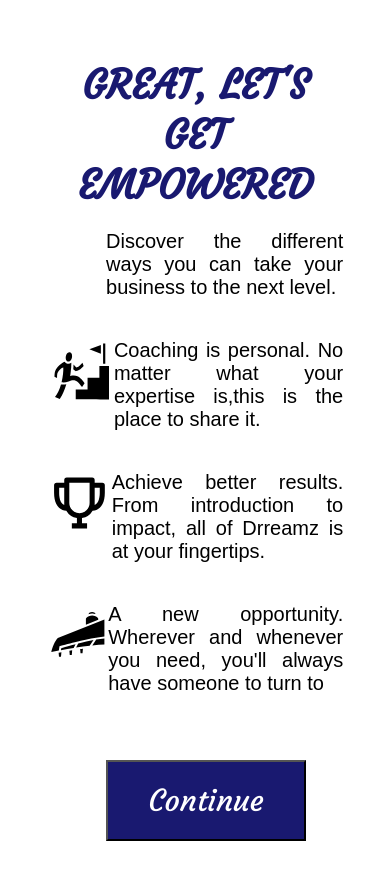
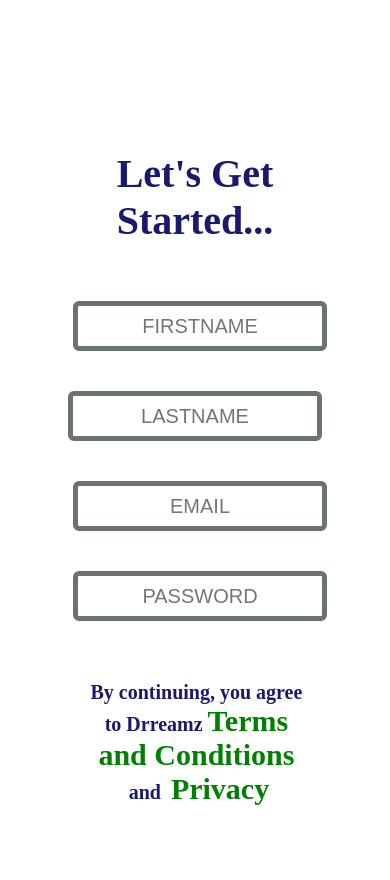
Before and after one commit to KRITARTH56/smart1, a React (Create React App) app: page / in a window 390 px wide. Shown: the top 880 px of the page. Built offline with nearby package versions, Linux system fonts and the light colour scheme.

Commit message:
my second commit

```diff
--- a/package.json
+++ b/package.json
@@ -2,7 +2,7 @@
   "name": "kt",
   "version": "0.1.0",
   "private": true,
-  "homepage": "http://KRITARTH56.github.io/page2slide2",
+  "homepage": "http://KRITARTH56.github.io/empowered",
   "dependencies": {
     "@testing-library/jest-dom": "^5.12.0",
     "@testing-library/react": "^11.2.6",
--- /dev/null
+++ b/src/CustomHooks.js
@@ -0,0 +1,19 @@
+import {useState} from 'react';
+
+const useSignUpForm = (initialValues, callback) => {
+  const [inputs, setInputs] = useState(initialValues);
+  const handleSubmit = (event) => {
+    if (event) event.preventDefault();
+      callback();
+  }
+  const handleInputChange = (event) => {
+    event.persist();
+    setInputs(inputs => ({...inputs, [event.target.name]: event.target.value}));
+  }
+  return {
+    handleSubmit,
+    handleInputChange,
+    inputs
+  };
+}
+export default useSignUpForm;
--- a/src/Icon.js
+++ /dev/null
@@ -1,39 +0,0 @@
-import React from 'react';
-import { BiTrophy} from "react-icons/bi";
-import {GiStairsGoal} from "react-icons/gi";
-import {GiPlaneWing} from "react-icons/gi";
-function Icon(){
-    return(
-        <div className="container">
-        <div className="wrapper">
-            <div className="title">
-            Great, let's get Empowered
-            </div>
-            <div className="para">
-                <p>Discover the different ways you can take your business to the next level.
-                </p>
-            </div>
-            <div className="col">
-            <GiStairsGoal className="style"/>
-                        <p>Coaching is personal. No matter what your expertise is,this is the place to share it.</p>
-                 </div>
-                 <div className="col">
-
-                  <BiTrophy  className="style"/>
-                    <p>Achieve better results. From introduction to impact, all of Drreamz is at your fingertips.</p>
-             </div>
-             <div className="col">
-
-                   <GiPlaneWing  className="style"/>
-                    <p>A new opportunity. Wherever and whenever you need, you'll always have someone to turn to</p>
-             </div>
-             <div  className="state">
-                 <button onPress="">
-                     Continue
-                 </button>
-             </div>
-        </div>
-        </div>
-    );
-}
-export default Icon;
--- /dev/null
+++ b/src/Signup.js
@@ -0,0 +1,40 @@
+import React from 'react';
+import useSignUpForm from './CustomHooks';
+
+const Signup = () => {
+  const signup = () => {
+    alert(`User Created!
+Name: ${inputs.firstName} ${inputs.lastName}
+Email: ${inputs.email}`);
+  }
+  const {inputs, handleInputChange, handleSubmit} = useSignUpForm({firstName: '', lastName: '', email: '', password1: ''},signup);
+  return (
+            <div className="regform"><h1>Let's Get Started... </h1>
+	              	<div class="main">
+                  <form onSubmit={handleSubmit} autoComplete="off">
+			                   <div id="name">
+
+                  <input className ="firstname" type="text" placeholder="FIRSTNAME" name="firstName" onChange={handleInputChange} value={inputs.firstName} required />
+
+
+                  <input className="lastname" type="text" placeholder="LASTNAME" name="lastName" onChange={handleInputChange} value={inputs.lastName} required />
+                     </div>
+
+                  <input className="company" type="email" placeholder="EMAIL" name="email" onChange={handleInputChange} value={inputs.email} required />
+
+                  <input className="company" type="password" placeholder="PASSWORD" name="password1" onChange={handleInputChange} value={inputs.password1}/>
+                  <div className="end">
+
+                 <h5> By continuing, you agree to Drreamz<span> <a href="www.google.com">Terms and Conditions</a></span> &nbsp;and&nbsp; <span><a href="www.gooogle.com">Privacy</a></span></h5>
+
+                </div>
+                  </form>
+                  </div>
+
+              </div>
+
+
+  )
+}
+
+export default Signup;
--- a/src/index.css
+++ b/src/index.css
@@ -1,70 +1,206 @@
-@import url('https://fonts.googleapis.com/css2?family=Courgette&display=swap');
-@import url('https://fonts.googleapis.com/css2?family=Courgette&display=swap');
-@import url('https://fonts.googleapis.com/css2?family=Courgette&display=swap');
+{
+  margin:0;
+  padding:0;
+}
 body{
-  width:100%;
-  height:100%;
-  overflow-x:hidden;
+  background-color:#fff;
+  margin-top:40px;
+  overflow:hidden;
+}
+.regform{
+  background-color:#fff;
+  text-align:center;
+  width:700px;
+  margin:auto;
+  border-radius:15px 15px 0px 0px;
+  color:#191970;
+  margin-top:125px;
+  margin-bottom:100px;
+  font-size:30px;
+
+}
+a{
+  color:green;
+  font-size:30px;
+  text-decoration:none;
+}
+.end{
+  font-size:40px;
+  margin-top:0px;
+  padding-left:7%;
+  padding-right:6%;
+}
+.main{
+  width:700px;
+  margin:auto;
+  height:80vh;
+}
+input{
+  margin-top:20px;
+  margin-bottom:20px;
+  padding:15px;
+  text-align:center;
+  font-size:20px;
+
+
+}
+form{
+  padding:10px;
+}
+.firstname{
+  position:relative;
+  border:5px solid #697274;
+  left:5px;
+  width:225px;
+  line-height:40px;
+  border-radius:4px;
+  padding:0 22px;
+  font-size:16;
+}
+.lastname{
+  position:relative;
+  left:0px;
+  border:5px solid #697274;
+  width:225px;
+  line-height:40px;
+  border-radius:6px;
+  padding:0 22px;
+  font-size:16;
+}
+.company{
+  position:relative;
+  left:5px;
+  border:5px solid #697274;
+  width:500px;
+  line-height:40px;
+  border-radius:6px;
+  padding:0 22px;
+  font-size:16;
+}
+@media only screen and (max-width: 700px){
+  body{
+  background-color:#fff;
+  margin-top:40px;
+  overflow:hidden;
+}
+.regform{
+  text-align:center;
+  width:500px;
+  margin:auto;
+  color:#191970;
+  border-radius:15px 15px 0px 0px;
+  margin-top:150px;
+  font-size:30px;
+}
+h5{
+  font-size:30px;
+  margin-bottom:50px;
+  padding-bottom:5%;
+}
+.main{
+  width:500px;
+  margin:auto;
+  height:80vh;
+}
+input{
+  margin-top:20px;
+  margin-bottom:20px;
+  padding:15px;
+  text-align:center;
+
+}
+form{
+  padding:10px;
+}
+.firstname{
+  position:relative;
+  border:5px solid #697274;
+  width:270px;
+  line-height:40px;
+  border-radius:6px;
+  padding:0 22px;
+  font-size:16;
+}
+.lastname{
+  position:relative;
+  border:5px solid #697274;
+    width:270px;
+  line-height:40px;
+  border-radius:6px;
+  padding:0 22px;
+  font-size:16;
+}
+.company{
+  position:relative;
+  left:5px;
+  border:5px solid #697274;
+  width:270px;
+  line-height:40px;
+  border-radius:6px;
+  padding:0 22px;
+  font-size:16;
+  }
+}
+@media only screen and (max-width: 500px){
+  body{
+  background-color:#fff;
+  margin-top:40px;
   overflow-y:scroll;
-  box-sizing:border-box;
-  padding:0;
-  margin:0;
-  font-family:"Josefin Sans",Sans-serif;
 }
-.wrapper
-{
-  min-height:100vh;
-  width:100%;
-  margin-top:60px;
-  padding-left:12%;
-  padding-right:12%;
-  box-sizing:border-box;
-  background:#fff;
-  box-shadow:1px 1px 1px rgba(0,0,0,0.125);
-}
-.title{
-  font-size:40px;
-  font-family:'Courgette' ;
- margin-top:20px;
-  font-weight:700;
+.regform{
+  text-align:center;
+  width:300px;
+  margin:auto;
   color:#191970;
-  text-transform:uppercase;
-  text-align:center;
-  margin-bottom:10px;
-}
-p{
-  text-align: justify;
-  font-style:'Courgette';
+  border-radius:15px 15px 0px 0px;
+  margin-top:150px;
   font-size:20px;
 }
-.col{
-  display:flex;
+.main{
+  width:300px;
+  margin:auto;
+  height:80vh;
 }
-.para{
-  font-weight:500;
-  font-style:'Itim';
-  padding-left:20%;
+h5{
+  font-size:20px;
+  padding:3%;
+}
+input{
+  margin-top:20px;
+  margin-bottom:20px;
+  padding:15px;
+  text-align:center;
 
 }
-button{
-  margin-top:45px;
-  display:flex;
-  flex-direction:column;
-  background-color:#191970;
-  width:90%;
-  align-items:center;
-  justify-content:center;
-  font-family: 'Courgette';
-  color:#fff;
-  font-size:30px;
-  padding:20px;
+form{
+  padding:10px;
 }
-.state{
-  padding-left:20%;
-  padding-right:5%;
+.firstname{
+  position:relative;
+  border:5px solid #697274;
+  width:200px;
+  line-height:40px;
+  border-radius:6px;
+  padding:0 22px;
+  font-size:16;
 }
-.style{
-  width: 200px;
-  height:100px;
-  padding:2px;
+.lastname{
+  position:relative;
+  border:5px solid #697274;
+    width:200px;
+  line-height:40px;
+  border-radius:6px;
+  padding:0 22px;
+  font-size:16;
 }
+.company{
+  position:relative;
+  left:5px;
+  border:5px solid #697274;
+  width:200px;
+  line-height:40px;
+  border-radius:6px;
+  padding:0 22px;
+  font-size:16;
+  }
+}
--- a/src/index.js
+++ b/src/index.js
@@ -1,10 +1,10 @@
 import React from 'react';
 import ReactDOM from 'react-dom';
 import './index.css';
-import Icon from './Icon';
+import Signup from './Signup';
 
 ReactDOM.render(
-  <Icon/>
+  <Signup/>
   ,
   document.getElementById('root')
 );
```
Also changed, not shown: src/new.js (added).
